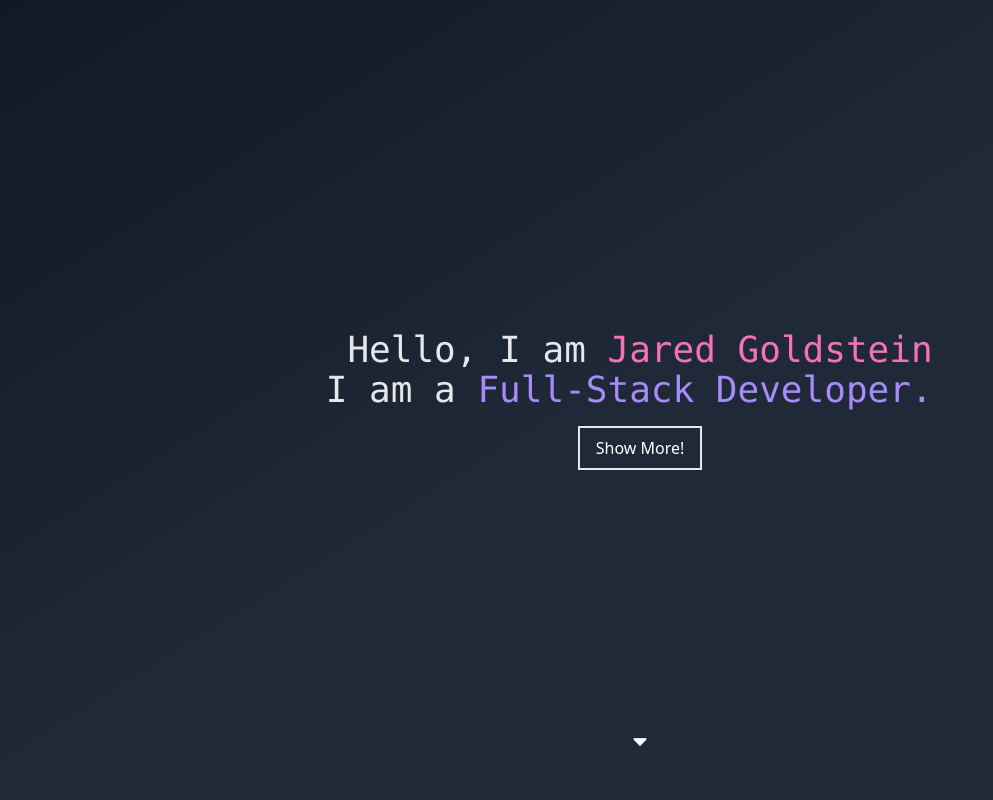
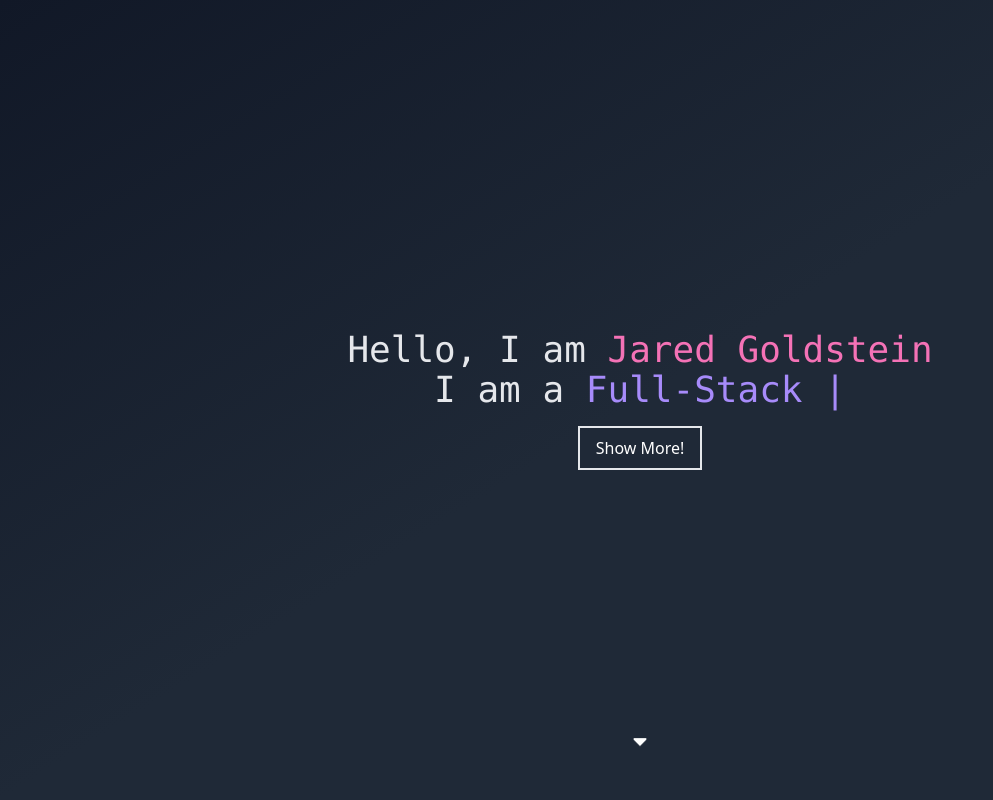
Before and after one commit to JaredGold/portfolio-12-5-2021, a React (Create React App) app: page / in a window 1280 px wide. Shown: the top 800 px of the page, without its empty margins (0-993 px from the left). Built offline with nearby package versions, Linux system fonts and the light colour scheme.

Commit message:
Fixed minor bug

```diff
--- a/src/components/Landing.jsx
+++ b/src/components/Landing.jsx
@@ -17,8 +17,8 @@ const Landing = () => {
             "Bug Handler",
             "Full-Stack Developer."
           ]}
-          typeSpeed={20}
-          backSpeed={10}
+          typeSpeed={25}
+          backSpeed={15}
         /></span>
       </p>
       <a href="#about" className="border-2 transition duration-100 hover:bg-purple-400 hover:border-purple-400" ><div className="mx-4 my-2 text-white ">Show More!</div></a>
--- a/src/components/Project.jsx
+++ b/src/components/Project.jsx
@@ -13,7 +13,7 @@ const Project = (props) => {
   return (
     <div
       onClick={toggleActive}
-      className="bg-white self-start rounded-md flex md:w-96 flex-col p-4 shadow-2xl cursor-pointer border border-black border-opacity-25"
+      className="bg-white self-start rounded-md flex md:w-96 flex-col p-4 shadow-2xl cursor-pointer border border-black border-opacity-25 overscroll-x-none"
     >
       <Modal
         isOpen={active}
```
